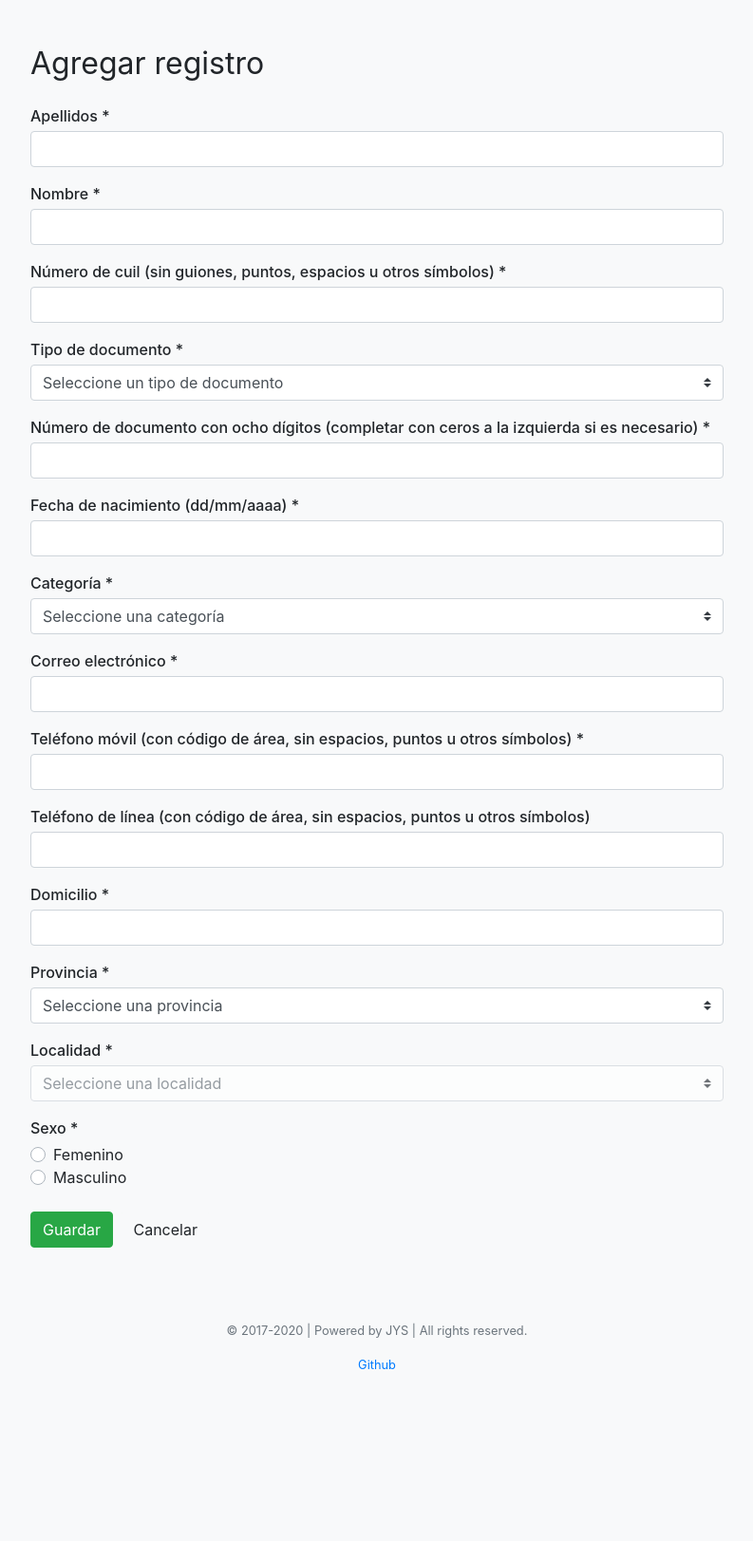
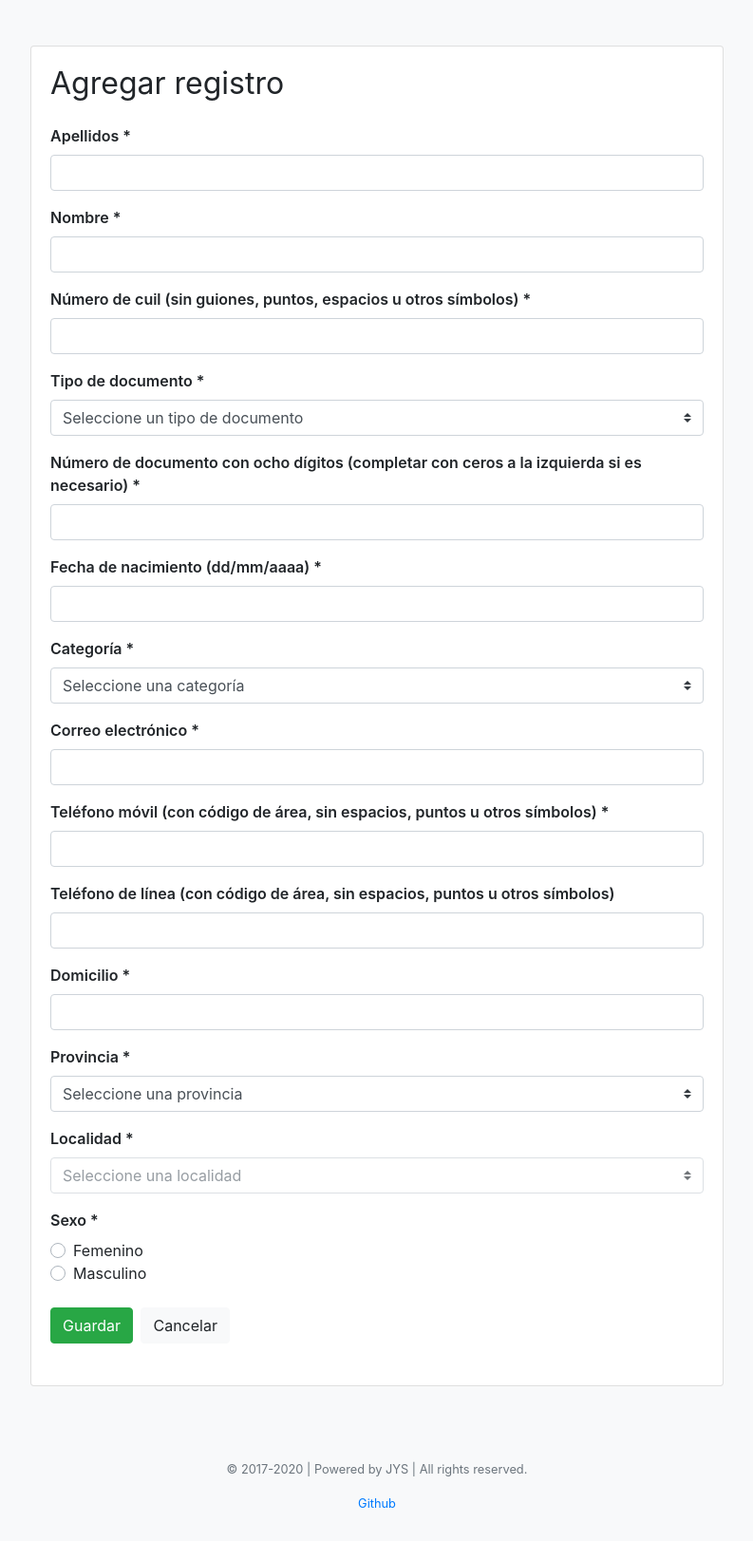
Before and after one commit to jys33/sqlite-project-mejorado, a PHP site: page /asociado_registrar.php in a window 1280 px wide. Shown: the part 56-1679 px from the top of the page at 95% size, without its empty margins (243-1036 px from the left). Before the commit the page ends 1498 px from the top, so only its background shows below. Run offline with PHP 8.4, Linux system fonts and the light colour scheme; the visitor is signed in with stand-in values (Sample User, id 1); data that the repository does not hold is empty; some libraries are stand-ins or nearby versions.

Commit message:
Updating

```diff
--- a/public/css/main.css
+++ b/public/css/main.css
@@ -43,10 +43,19 @@ table.dataTable.dtr-inline.collapsed>tbody>tr[role="row"]>td:first-child:before{
 .custom-select:disabled{background-color: white;}
 .form-control:disabled{background-color: white;}
 
+.section {
+    width: 100%;
+    margin: auto;
+    padding: 1.25rem;
+    border: 0.063rem solid rgba(0, 0, 0, .125);
+    border-radius: .25rem;
+    background-color: #fff;
+}
+
 label, legend {
     /* font-size: 14px;  */
-    margin-bottom: .25rem;
-    font-weight: 500;
+    /* margin-bottom: .25rem; */
+    font-weight: 600;
 }
 
 /* Template Error*/
--- a/views/asociado/registrar_asociado.html
+++ b/views/asociado/registrar_asociado.html
@@ -1,5 +1,7 @@
-<form style="width: 100%;max-width: 730px;margin: auto;" method="POST" name="register_asociado">
+<section class="section" style="max-width: 730px;">
+
     <h1 class="mb-4">Agregar registro</h1>
+    <form method="POST" name="register_asociado">
 
         <div class="form-group">
             <label for="apellido">Apellidos <span>*</span></label>
@@ -31,7 +33,8 @@
                 id="tipo-documento">
                 <option value="">Seleccione un tipo de documento</option>
                 <option value="DNI"
-                <?php if( isset($asoc['tipo_documento'] ) && $asoc['tipo_documento'] =='DNI' ) echo 'selected' ?>>DNI
+                    <?php if( isset($asoc['tipo_documento'] ) && $asoc['tipo_documento'] =='DNI' ) echo 'selected' ?>>
+                    DNI
                 </option>
                 <option value="LC"
                     <?php if( isset($asoc['tipo_documento'] ) && $asoc['tipo_documento'] =='LC' ) echo 'selected' ?>>LC
@@ -68,7 +71,8 @@
                     <?php if( isset($asoc['categoria']) && $asoc['categoria'] =='Activo' ) echo 'selected' ?>>ACTIVO
                 </option>
                 <option value="Adherente"
-                <?php if( isset($asoc['categoria']) && $asoc['categoria'] =='Adherente' ) echo 'selected' ?>>ADHERENTE
+                    <?php if( isset($asoc['categoria']) && $asoc['categoria'] =='Adherente' ) echo 'selected' ?>>
+                    ADHERENTE
                 </option>
                 <option value="Jubilado"
                     <?php if( isset($asoc['categoria']) && $asoc['categoria'] =='Jubilado' ) echo 'selected' ?>>JUBILADO
@@ -94,7 +98,8 @@
         </div>
 
         <div class="form-group">
-        <label for="nro-tel-linea">Teléfono de línea (con código de área, sin espacios, puntos u otros símbolos)</label>
+            <label for="nro-tel-linea">Teléfono de línea (con código de área, sin espacios, puntos u otros
+                símbolos)</label>
             <input spellcheck="false" autocomplete="off" autocorrect="off" autocapitalize="off"
                 class="form-control <?= error_field('nro_tel_linea', $errors); ?>" type="text" name="nro_tel_linea"
                 idr="nro-tel-linea" value="<?= $asoc['nro_tel_linea'] ?>">
@@ -104,8 +109,8 @@
         <div class="form-group">
             <label for="domicilio">Domicilio <span>*</span></label>
             <input spellcheck="false" autocomplete="off" autocorrect="off" autocapitalize="off"
-            class="form-control <?= error_field('domicilio', $errors); ?>" type="text" name="domicilio" id="domicilio"
-            value="<?= $asoc['domicilio'] ?>">
+                class="form-control <?= error_field('domicilio', $errors); ?>" type="text" name="domicilio"
+                id="domicilio" value="<?= $asoc['domicilio'] ?>">
             <div class="invalid-feedback"><?= $errors['domicilio'] ?? '' ?></div>
         </div>
 
@@ -195,3 +200,4 @@
         </div>
         <!-- <p><a href="javascript:history.go(-1)" class="">Volver atrás</a></p> -->
     </form>
+</section>
--- a/views/user/change_password.html
+++ b/views/user/change_password.html
@@ -1,5 +1,6 @@
-<form action="" method="POST" style="width: 100%;max-width: 370px;margin: auto;" name="change_password">
+<section class="section" style="max-width: 370px;">
     <h1 class="mb-4">Actualizar contraseña</h1>
+    <form action="" method="POST" name="change_password">
 
         <div class="form-group">
             <input spellcheck="false" autocomplete="off" autocorrect="off" autocapitalize="off"
@@ -27,3 +28,4 @@
             <a href="/" class="btn btn-light ml-1">Cancelar</a>
         </div>
     </form>
+</section>
```
Also changed, not shown: views/asociado/editar_asociado.html (+7 -4 lines). Lines whose indentation alone changed are shown as unchanged.
